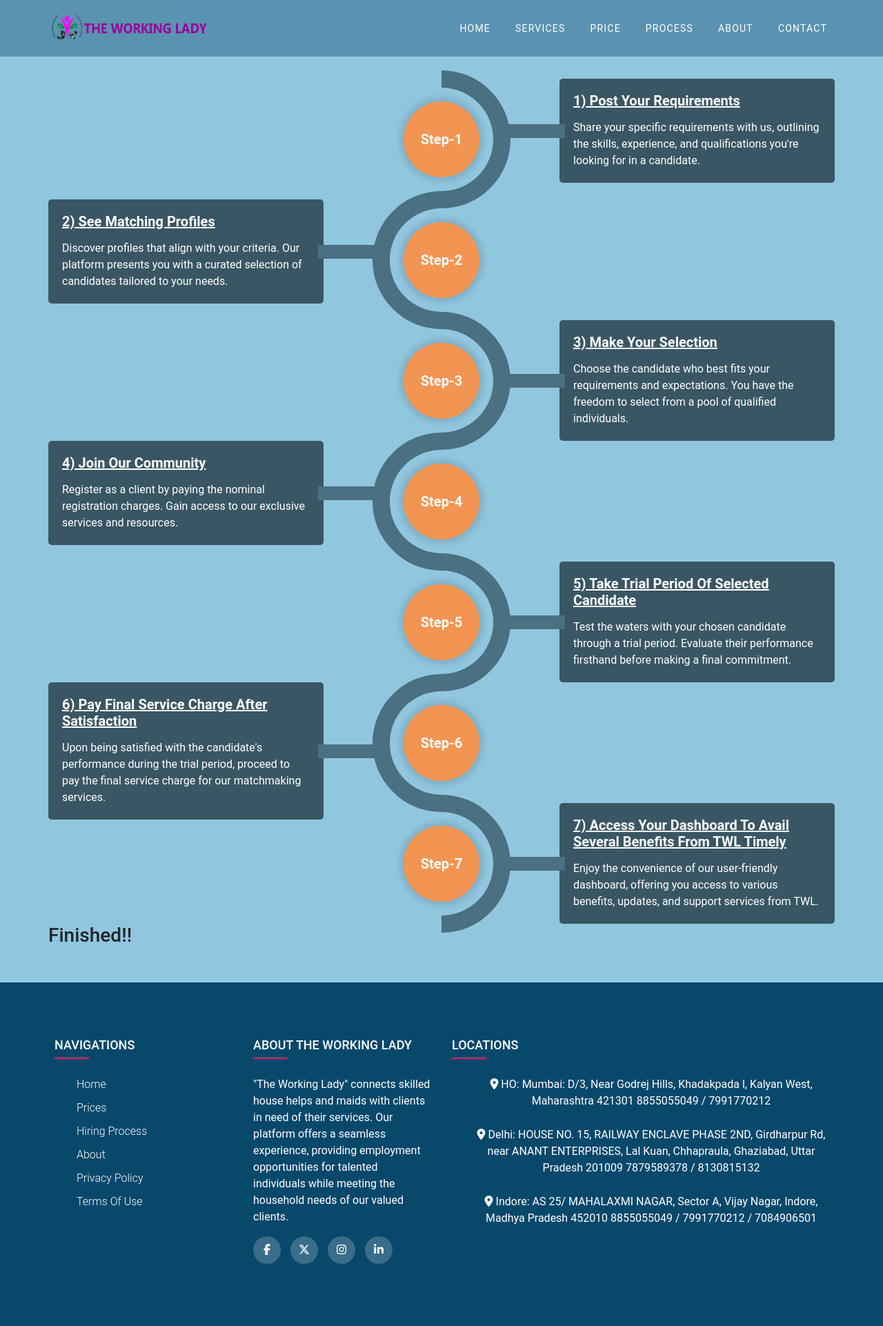
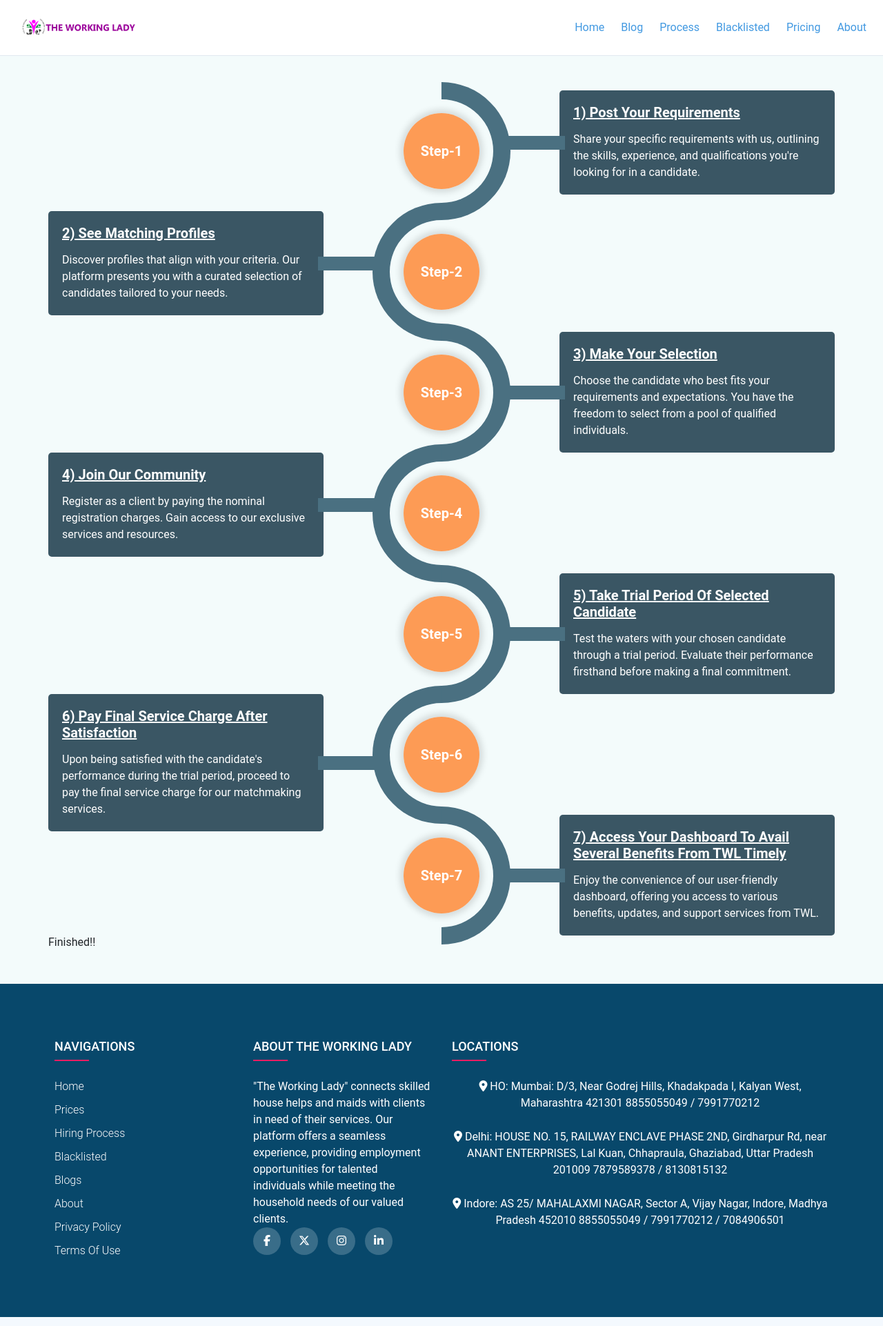
Before and after one commit to Ankit-ICY/The-Working-Lady, a Django app: page /steps in a window 1280 px wide. Shown: the whole page at 69% size. Run offline with Django 5.2, Linux system fonts and the light colour scheme; some libraries are stand-ins or nearby versions.

Commit message:
Update step.html

```diff
--- a/templates/step.html
+++ b/templates/step.html
@@ -9,6 +9,7 @@
 <script src="https://cdn.jsdelivr.net/npm/bootstrap@5.0.2/dist/js/bootstrap.min.js" integrity="sha384-cVKIPhGWiC2Al4u+LWgxfKTRIcfu0JTxR+EQDz/bgldoEyl4H0zUF0QKbrJ0EcQF" crossorigin="anonymous"></script>
 <link rel="icon" href="/static/collections/working Lady logog.jpg" type="image/x-icon">
 <link rel="stylesheet" href="https://stackpath.bootstrapcdn.com/bootstrap/4.4.1/css/bootstrap.min.css" integrity="sha384-Vkoo8x4CGsO3+Hhxv8T/Q5PaXtkKtu6ug5TOeNV6gBiFeWPGFN9MuhOf23Q9Ifjh" crossorigin="anonymous">
+<link rel="stylesheet" href="https://cdnjs.cloudflare.com/ajax/libs/tailwindcss/1.2.0/tailwind.min.css">
 
 
 
@@ -156,7 +157,7 @@ body {
   padding: 0;
   box-sizing: border-box;
   font-family: "Roboto", sans-serif;
-  background-color: #91c6df;
+  background-color: #F3FBFB;
 }
 
 .road-map-main {
@@ -326,44 +327,9 @@ body {
 
 
 
-    .navbar::before{
-    content: "";
-    position: absolute;
-    top: 0;
-    bottom: 0;
-    left: 0;
-    right: 0;
-    opacity: 0.4;
-    z-index: -1;
-    background: linear-gradient(to right,  #1e5799 0%, #08486B 0%, #08486B 100%);
-    background-attachment:fixed;
-
-    }
-    .nav-item a{
-    color: #fff!important;
-    letter-spacing: 1.2px;
-    margin: 0 10px;
-    font-size : 14px;
-    transition: letter-spacing 0.2s ease-in-out;
-
-    }
-    .nav-item a:hover{
-    color: #360000!important;
-    letter-spacing: 2px;
-    }
-
-    #step-pattern{
-        margin-top: 5%;
-    }
 
 
-    @media only screen and (max-width: 768px) {
 
-      .navbar{
-        display: none;
-      }
-
-    }
 
 
 
@@ -371,46 +337,35 @@ body {
 </head>
 <body>
 
+  <header class="top-0 bg-white border-b border-gray-300" style="background-color: #F3FBFB;">
+    <nav class="containers mx-auto flex items-center p-6">
+      <a class="inline-block h-8 mr-auto" href="{% url 'index' %}">
+        <img class="inline-block h-full w-auto" src="/static/collections/TWL-logo.png" />
+      </a>
 
+      <ul class="flex items-center">
+        <li class="ml-6">
+          <a class="text-blue-500 hover:text-blue-800" href="{% url 'index' %}">Home</a>
+        </li>
+        <li class="ml-6">
+          <a class="text-blue-500 hover:text-blue-800" href="{% url 'blogs_page' %}">Blog</a>
+        </li>
+        <li class="ml-6">
+          <a class="text-blue-500 hover:text-blue-800" href="{% url 'steps' %}">Process</a>
+        </li>
+        <li class="ml-6">
+            <a class="text-blue-500 hover:text-blue-800" href="{% url 'blacklisted' %}">Blacklisted</a>
+          </li>
+        <li class="ml-6">
+          <a class="text-blue-500 hover:text-blue-800" href="{% url 'pricing_page' %}">Pricing</a>
+        </li>
+        <li class="ml-6">
+          <a class="text-blue-500 hover:text-blue-800" href="{% url 'about_us'%}">About</a>
+        </li>
+      </ul>
+    </nav>
+  </header>
 
-    <div class="header" id="topheader" >
-        <nav class="navbar navbar-expand-lg navbar-dark fixed-top">
-          <div class="container text-uppercase p-2">
-           <a href="{% url 'index' %}">  <img src="/static/collections/TWL-logo.png"  class="twl-logo"/></a>
-            <!-- <a class="navbar-brand font-weight-bold text-white" href="#">The Working Lady</a> -->
-            <button class="navbar-toggler" type="button" data-toggle="collapse" data-target="#navbarSupportedContent" aria-controls="navbarSupportedContent" aria-expanded="false" aria-label="Toggle navigation">
-              <span class="navbar-toggler-icon"></span>
-            </button>
-            <div class="collapse navbar-collapse" id="navbarSupportedContent">
-              <ul class="navbar-nav ml-auto">
-                <li class="nav-item active">
-                  <a class="nav-link" href="{% url 'index' %}">Home <span class="sr-only">(current)</span></a>
-                </li>
-                <li class="nav-item">
-                  <a class="nav-link" href="{% url 'index' %}">Services</a>
-                </li>
-                <li class="nav-item">
-                  <a class="nav-link" href="{% url 'pricing_page' %}">Price</a>
-                </li>
-                <li class="nav-item">
-                  <a class="nav-link" href="{% url 'steps' %}">Process</a>
-                </li>
-                <li class="nav-item">
-                  <a class="nav-link" href="{% url 'about_us' %}">About</a>
-                </li>
-                <li class="nav-item">
-                  <a class="nav-link" href="{% url 'index' %}">Contact</a>
-                </li>
-
-              </ul>
-
-
-
-            </div>
-
-          </div>
-
-        </nav>
 
         <div class="container" id="step-pattern">
             <div class="row">
@@ -521,7 +476,6 @@ body {
               </div>
             </div>
           </div>
-      </div>
 
       <footer class="footer" >
         <div style=" display: flex; justify-content: center;" >
@@ -532,6 +486,8 @@ body {
               <li><a href="{% url 'index' %}">Home</a></li>
               <li><a href="{% url 'pricing_page' %}">Prices</a></li>
               <li><a href="{% url 'steps' %}">Hiring Process</a></li>
+              <li><a href="{% url 'blacklisted' %}">Blacklisted</a></li>
+              <li><a href="{% url 'blogs_page' %}">Blogs</a></li>
               <li><a href="{% url 'about_us' %}">About</a></li>
               <li><a href="{% url 'privacy_policy'%}">privacy policy</a></li>
               <li><a href="{% url 'termsofuse'%}">Terms of Use</a></li>
```
